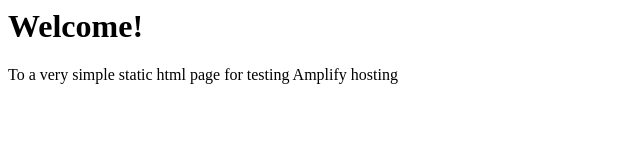
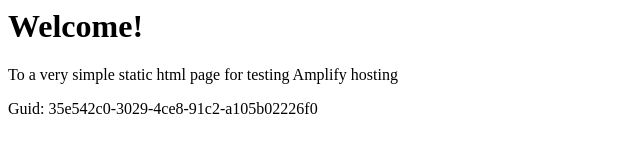
Before and after one commit to aws-aemilia-bah/Github-PR-Commit-Integration-Test-DoNotTouch-v1-preprod-me-south-1, a website: page src/index.html in a window 1280 px wide. Shown: the whole page, without its empty margins (0-640 px from the left). Drawn offline with Linux system fonts and the light colour scheme.

Commit message:
commit from integ tests

```diff
--- a/src/index.html
+++ b/src/index.html
@@ -1,3 +1,5 @@
+
+
 <html lang="en">
 
 <head>
@@ -10,6 +12,6 @@
 <body>
     <h1>Welcome!</h1>
     <p>To a very simple static html page for testing Amplify hosting</p>
-</body>
+    <p>Guid: 35e542c0-3029-4ce8-91c2-a105b02226f0</p></body>
 
 </html>
```
